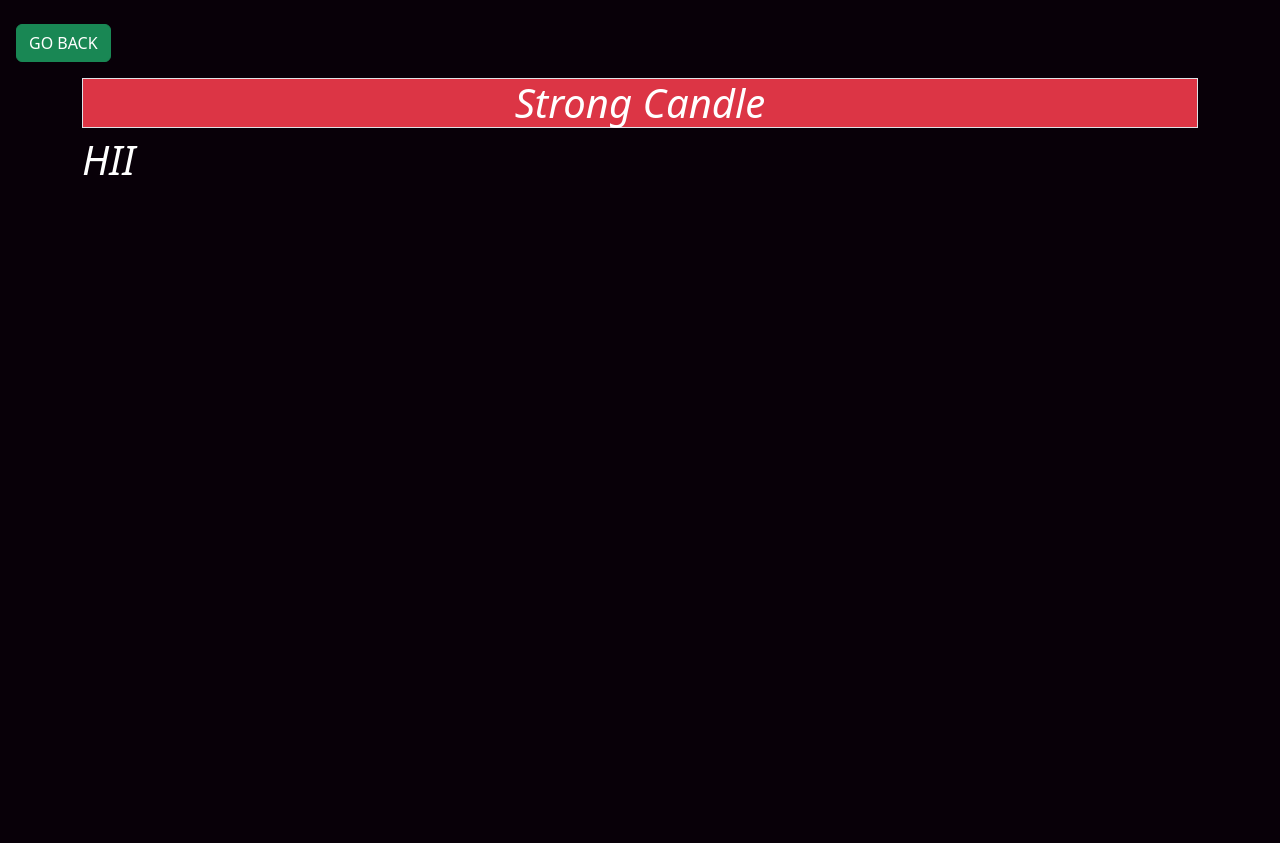
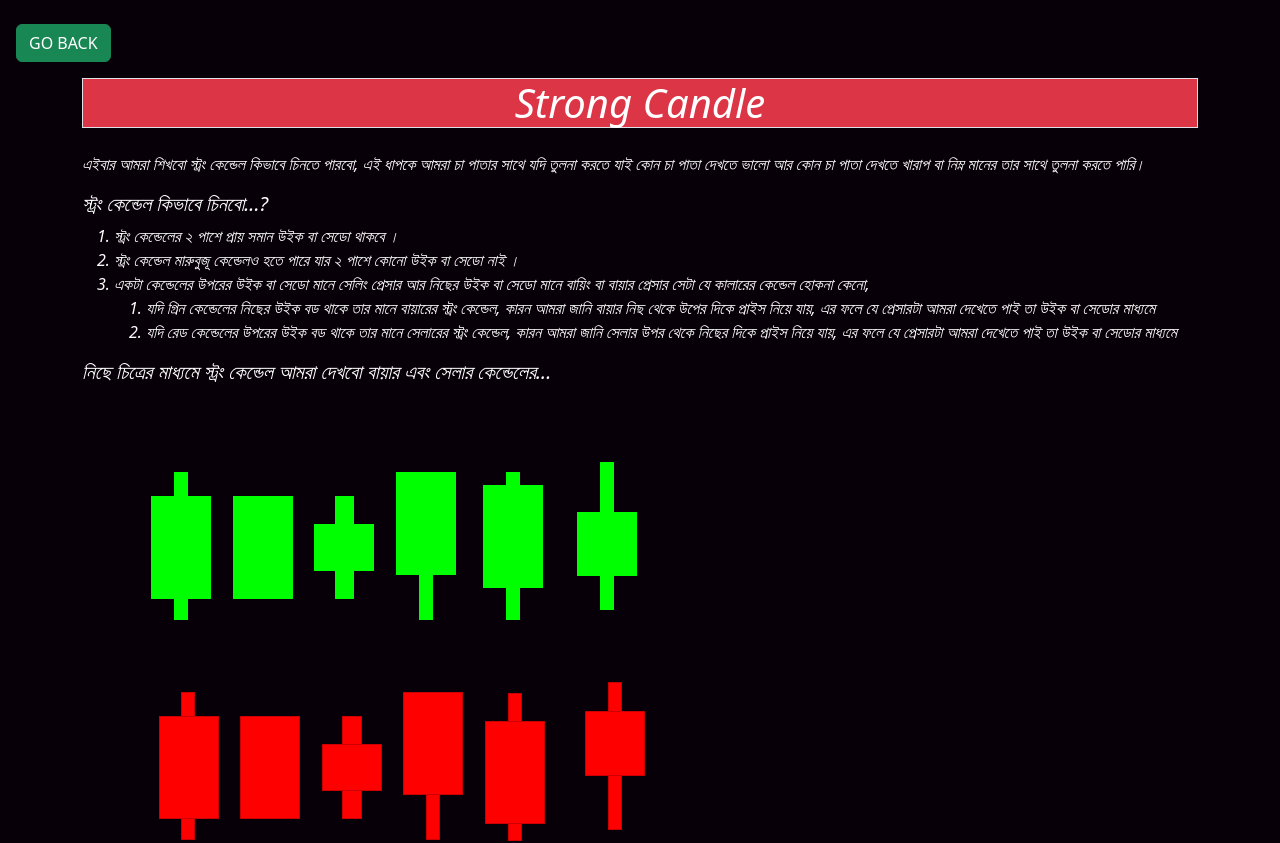
Before and after one commit to fahimsadnan99/learnerForntEnd, a React (Vite) app: page /strongCandle in a window 1280 px wide. Shown: the top 843 px of the page. Before the commit the page ends 800 px from the top, so only its background shows below. Built offline with nearby package versions, Linux system fonts and the light colour scheme.

Commit message:
strong candle

```diff
--- a/src/component/OTC/CandleInfo/index.jsx
+++ b/src/component/OTC/CandleInfo/index.jsx
@@ -39,8 +39,8 @@ const index = () => {
           </p>
 
           <p>
-            ট্রেড করার প্রথম উপাদান হলো ক্যান্ডেল,এটাকে আমরা আগুন মনে করতে পারি
-            আগুন ছাড়া আমরা চা বানাতে পারি না, তেমনি ক্যান্ডেল ছাড়া আমরা
+            ট্রেড করার প্রথম উপাদান হলো ক্যান্ডেল,এটাকে আমরা চা পাতা মনে করতে পারি
+            চা পাতা ছাড়া আমরা চা বানাতে পারি না, তেমনি ক্যান্ডেল ছাড়া আমরা
             ট্রেডিং করতে পারবো না।
           </p>
           <p>
--- a/src/component/OTC/Strong Candle/index.jsx
+++ b/src/component/OTC/Strong Candle/index.jsx
@@ -1,14 +1,41 @@
-import React from 'react'
-import ComponentWrapper from '../../UniversalComponent/ComponentWrapper'
+import React from "react";
+import ComponentWrapper from "../../UniversalComponent/ComponentWrapper";
+import StrongCandle from "../../../assets/img/otc/Strong Candle/strongCandle.png"
 
 const index = () => {
   return (
-    <ComponentWrapper title="Strong Candle">
+    <ComponentWrapper
+      title="Strong Candle"
+      url={"https://www.youtube.com/shorts/dXi97O2kc-8"}
+    >
+      <div className="lh-base py-3">
+        <p>
+          এইবার আমরা শিখবো স্ট্রং কেন্ডেল কিভাবে চিনতে পারবো, এই ধাপকে আমরা চা
+          পাতার সাথে যদি তুলনা করতে যাই কোন চা পাতা দেখতে ভালো আর কোন চা পাতা
+          দেখতে খারাপ বা নিম্ন মানের তার সাথে তুলনা করতে পারি।
+        </p>
+        <h5>স্ট্রং কেন্ডেল কিভাবে চিনবো...?</h5>
+        <ol >
+          <li>স্ট্রং কেন্ডেলের ২ পাশে প্রায় সমান উইক বা সেডো থাকবে । </li>
+          <li>স্ট্রং কেন্ডেল  মারুবুজূ কেন্ডেলও হতে পারে যার ২ পাশে কোনো উইক বা সেডো নাই । </li>
+          <li>একটা কেন্ডেলের উপরের উইক বা সেডো মানে সেলিং প্রেসার আর নিছের উইক  বা সেডো মানে বায়িং বা বায়ার  প্রেসার সেটা যে কালারের কেন্ডেল হোকনা কেনো,
+            <ol>
+              <li>যদি গ্রিন কেন্ডেলের নিছের উইক বড থাকে তার মানে বায়ারের স্ট্রং কেন্ডেল, কারন আমরা জানি বায়ার নিছ থেকে উপের দিকে প্রাইস নিয়ে যায়, এর ফলে যে প্রেসারটা আমরা দেখেতে পাই তা উইক বা সেডোর মাধ্যমে</li>
+              <li>যদি রেড কেন্ডেলের উপরের উইক বড থাকে তার মানে সেলারের স্ট্রং কেন্ডেল, কারন আমরা জানি সেলার উপর থেকে নিছের দিকে প্রাইস নিয়ে যায়, এর ফলে যে প্রেসারটা আমরা দেখেতে পাই তা উইক বা সেডোর মাধ্যমে</li>
+            </ol>
+          </li>
 
-   <h1>HII </h1>
+        </ol>
+   <div>
+    <h5>নিছে চিত্রের মাধ্যমে স্ট্রং কেন্ডেল আমরা দেখবো বায়ার এবং সেলার কেন্ডেলের...</h5>
+   </div>
+    <div>
+      <img src={StrongCandle} alt="Strong Candle Image" className="img-fluid" />
+    </div>
+        <h6 className="text-black bg-warning p-3">চিত্রে বায়ার এবং সেলার কেন্ডেল গুলোর শেষের কেন্ডেল  বিশেষ ক্ষেত্রে স্ট্রং তা আমরা পরে জানতে পারবো।</h6>
+      </div>
+    </ComponentWrapper>
+  );
+};
 
-    </ComponentWrapper>
-  )
-}
-
-export default index
+export default index;
--- a/src/component/UniversalComponent/ComponentWrapper.jsx
+++ b/src/component/UniversalComponent/ComponentWrapper.jsx
@@ -1,7 +1,8 @@
 import React from 'react'
 import { useNavigate } from "react-router-dom";
+import VideoPlayer from "../UniversalComponent"
 
-const ComponentWrapper = ({title,children}) => {
+const ComponentWrapper = ({title,url,children}) => {
      const navigate = useNavigate()
   return (
     <div className="bgDark py-2">
@@ -13,6 +14,10 @@ const ComponentWrapper = ({title,children}) => {
         <div>
             {children}
         </div>
+
+        <div>
+          <VideoPlayer title={`${title} video`} url={url}></VideoPlayer>
+        </div>
     </div>
     </div>
   )
--- a/src/component/UniversalComponent/index.jsx
+++ b/src/component/UniversalComponent/index.jsx
@@ -1,5 +1,6 @@
 import React from "react";
 import ReactPlayer from "react-player";
+
 
 const index = ({title,url}) => {
   return (
```
Also changed, not shown: src/assets/img/otc/Strong Candle/strongCandle.png (added).
